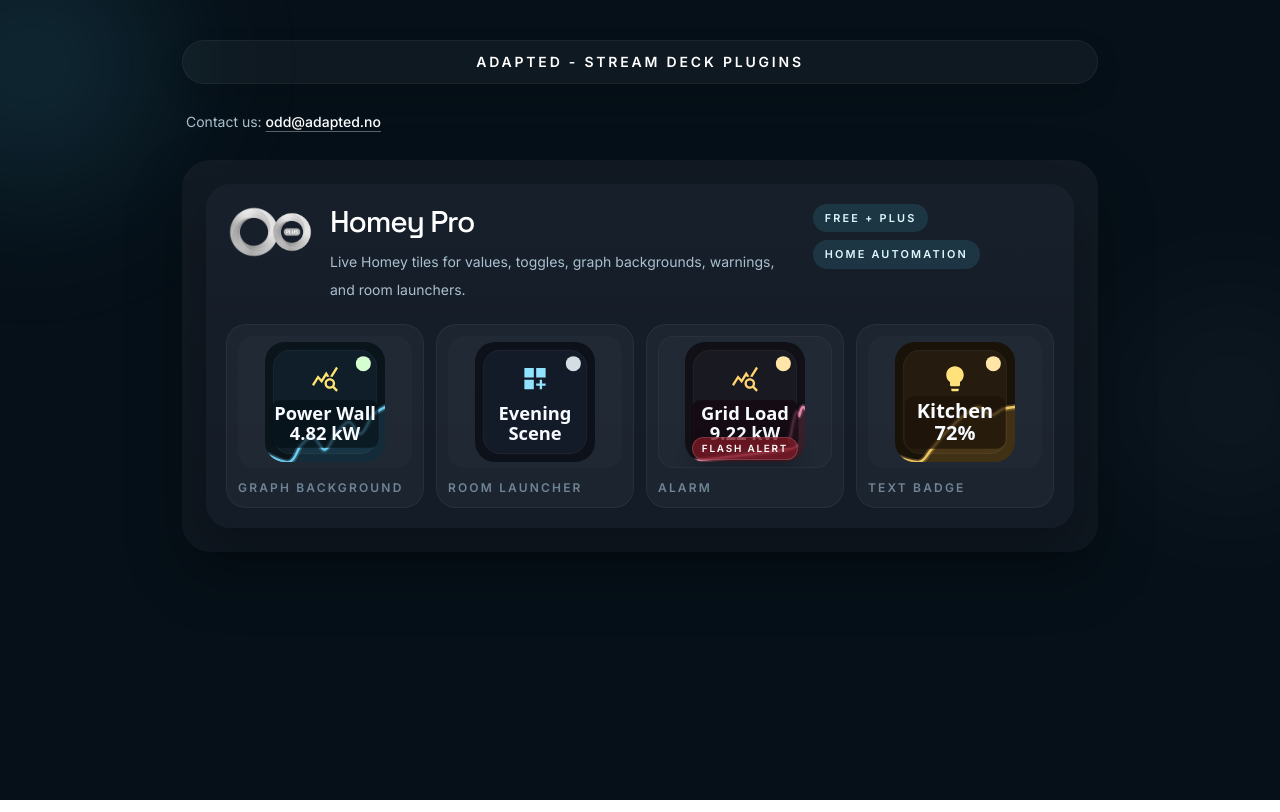
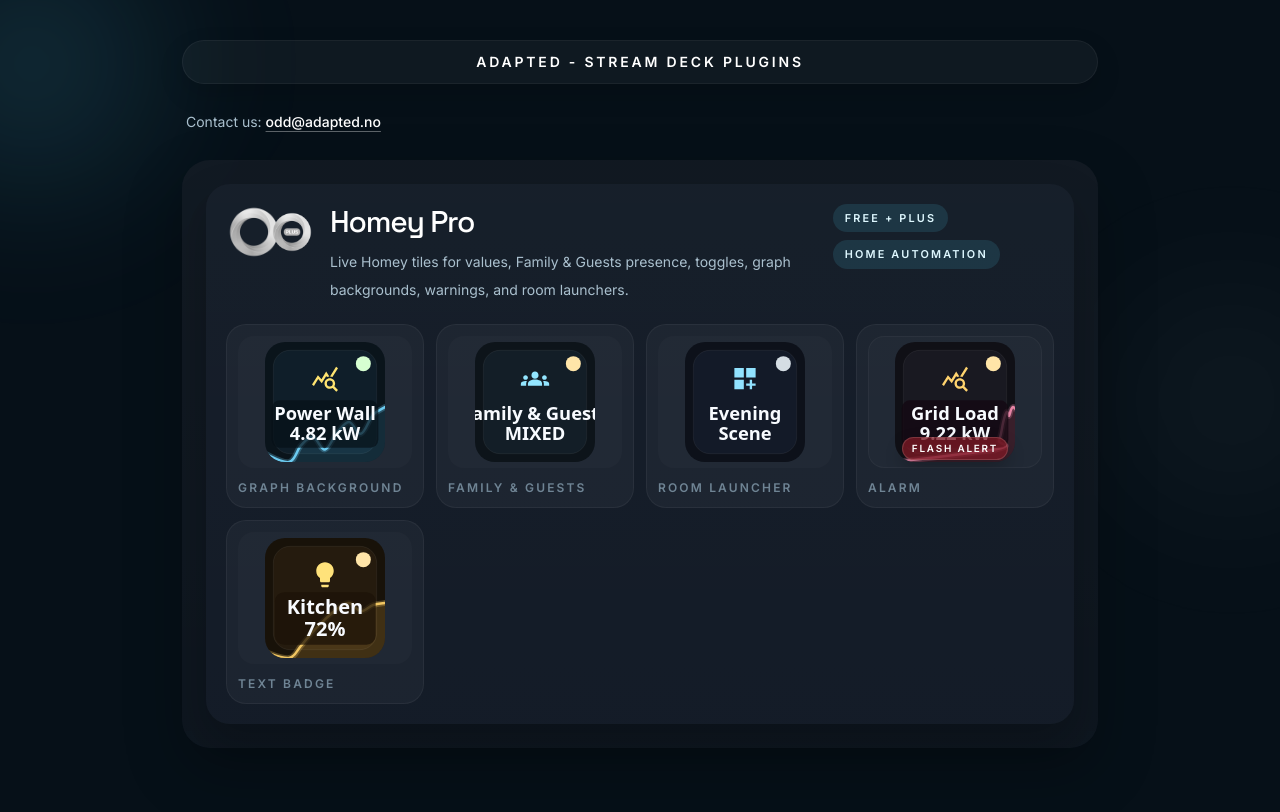
Before and after one commit to oddworker1/stream-deck-store, a Vue app in the folder frontend/: page / in a window 1280 px wide. Built offline with nearby package versions, Linux system fonts and the light colour scheme.

Commit message:
Document Family & Guests tiles on staging site

```diff
--- a/frontend/src/data/homey-faq-content.ts
+++ b/frontend/src/data/homey-faq-content.ts
@@ -112,6 +112,46 @@
     <div class="faq-callout">
       <strong>Start simple</strong>
       <span>Get one clean device and one clean capability working before adding second values, warning rules, or more advanced title templates.</span>
+    </div>
+  </div>
+`;
+
+export const homeyFamilyGuestsFaqHtml = String.raw`
+  <div class="faq-guide">
+    <p class="faq-intro-copy">Homey Family &amp; Guests tiles read the people list from Homey itself, so you can track who is home, who is away, who is asleep, and whether guests are currently present.</p>
+    <div class="faq-badge-row">
+      <span class="faq-badge">Family &amp; Guests</span>
+      <span class="faq-badge">Group or person</span>
+      <span class="faq-badge">Family only or guests only</span>
+      <span class="faq-badge">Graph-friendly counts</span>
+    </div>
+    <figure class="faq-figure">
+      <img alt="Homey Family and Guests tile showing mixed home and away status" loading="lazy" src="/assets/homey/generated/homey-family-guests.svg" />
+      <figcaption>The tile can summarize the whole Family &amp; Guests list, only family, only guests, or one selected person.</figcaption>
+    </figure>
+    <div class="faq-grid">
+      <section class="faq-card">
+        <h3>What the tile can show</h3>
+        <ul class="faq-checklist">
+          <li><strong>Group status:</strong> <code>HOME</code>, <code>AWAY</code>, <code>ASLEEP</code>, or <code>MIXED</code>.</li>
+          <li><strong>Counts:</strong> how many are home, away, or asleep.</li>
+          <li><strong>Person mode:</strong> one selected family member or guest.</li>
+          <li><strong>Scope:</strong> everyone, family only, or guests only.</li>
+        </ul>
+      </section>
+      <section class="faq-card">
+        <h3>Recommended setups</h3>
+        <ol class="faq-steps">
+          <li>Use <strong>Group</strong> + <strong>Family</strong> when one key should answer whether the household is in or out.</li>
+          <li>Use <strong>Group</strong> + <strong>Guests</strong> when you only care whether visitors are currently present.</li>
+          <li>Use <strong>Person</strong> when one named person needs their own tile.</li>
+          <li>Use <strong>Home Count</strong> or <strong>Away Count</strong> if you want a numeric output that can also feed graph backgrounds in Plus.</li>
+        </ol>
+      </section>
+    </div>
+    <div class="faq-callout">
+      <strong>Data source</strong>
+      <span>The plugin reads Homey's Family &amp; Guests user data directly, including <code>present</code>, <code>asleep</code>, and role information such as guest versus non-guest.</span>
     </div>
   </div>
 `;
--- a/frontend/src/data/site.ts
+++ b/frontend/src/data/site.ts
@@ -6,6 +6,7 @@
   homeyDimInputFaqHtml,
   homeyDisplayLayoutFaqHtml,
   homeyEmptyCatalogFaqHtml,
+  homeyFamilyGuestsFaqHtml,
   homeySecondValueFaqHtml,
   homeySelectDeviceFaqHtml,
   homeyTitleTemplateFaqHtml,
@@ -152,6 +153,13 @@
     },
     {
       answer:
+        "Use Display Family & Guests when the tile should follow Homey's people status instead of a device capability.",
+      answerHtml: homeyFamilyGuestsFaqHtml,
+      id: "faq-family-guests",
+      question: "How do Family & Guests tiles work?"
+    },
+    {
+      answer:
         "Use a second value only when it adds useful context. If the tile starts feeling crowded, leave it out.",
       answerHtml: homeySecondValueFaqHtml,
       id: "faq-second-value",
@@ -214,7 +222,7 @@
       question: "Where do I get the Homey API key?"
     }
   ],
-  faqIntro: "Detailed setup, selection, display, graph, warning, and troubleshooting guides for every Homey info button on Stream Deck.",
+  faqIntro: "Detailed setup, device, Family & Guests, graph, warning, and troubleshooting guides for every Homey Pro info button on Stream Deck.",
   helpTopicMap: {
     actions: "faq-action-mode",
     display: "faq-display-template",
@@ -225,13 +233,17 @@
   },
   icon: "/assets/homey/free-icon.png",
   id: "homey-pro-control",
-  listDescription: "Live Homey tiles for values, toggles, graph backgrounds, warnings, and room launchers.",
+  listDescription: "Live Homey tiles for values, Family & Guests presence, toggles, graph backgrounds, warnings, and room launchers.",
   name: "Homey Pro",
   plusIcon: "/assets/homey/plus-icon.png",
   previewTiles: [
     {
       image: "/assets/homey/generated/homey-energy-live.svg",
       label: "Graph background"
+    },
+    {
+      image: "/assets/homey/generated/homey-family-guests.svg",
+      label: "Family & Guests"
     },
     {
       image: "/assets/homey/generated/homey-room-launcher.svg",
@@ -253,6 +265,11 @@
       copy: "See power, climate, door, and status values directly on the key.",
       emoji: "+",
       title: "Live tiles"
+    },
+    {
+      copy: "Show Family & Guests as one mixed home or away tile, one guest tile, or one named person tile.",
+      emoji: "@",
+      title: "Presence tiles"
     },
     {
       copy: "Add background graphs, custom ranges, and time windows to make fast-changing values readable at a glance.",
@@ -282,7 +299,7 @@
     }
   ],
   salesIntro:
-    "A focused Stream Deck plugin for Homey Pro. Use it for live values, graph-backed tiles, readable overlays, warnings, and room launchers without turning the support site into a marketplace wall.",
+    "A focused Stream Deck plugin for Homey Pro. Use it for live values, Family & Guests presence, graph-backed tiles, readable overlays, warnings, and room launchers without turning the support site into a marketplace wall.",
   setupHighlights: [
     {
       copy: "Add your local Homey address and a Personal Access Token.",
@@ -292,7 +309,7 @@
     {
       copy: "Pick the device and capability you want to show or control.",
       emoji: "2",
-      title: "2. Choose the tile"
+      title: "2. Choose the source"
     },
     {
       copy: "Decide if the key should display, toggle, or set an exact target value.",
@@ -309,6 +326,10 @@
     {
       caption: "Live values, graph backgrounds, targets, and warning tiles on one deck.",
       tiles: [
+        {
+          image: "/assets/homey/generated/homey-family-guests.svg",
+          label: "Presence"
+        },
         {
           image: "/assets/homey/generated/homey-energy-live.svg",
           label: "Energy graph"
@@ -341,6 +362,10 @@
     {
       caption: "Room access, readable graph tiles, and quick control without cluttering the deck.",
       tiles: [
+        {
+          image: "/assets/homey/generated/homey-family-guests.svg",
+          label: "Presence"
+        },
         {
           image: "/assets/homey/generated/homey-room-launcher.svg",
           label: "Room launcher"
```
Also changed, not shown: frontend/public/assets/homey/generated/homey-family-guests.svg (added).
